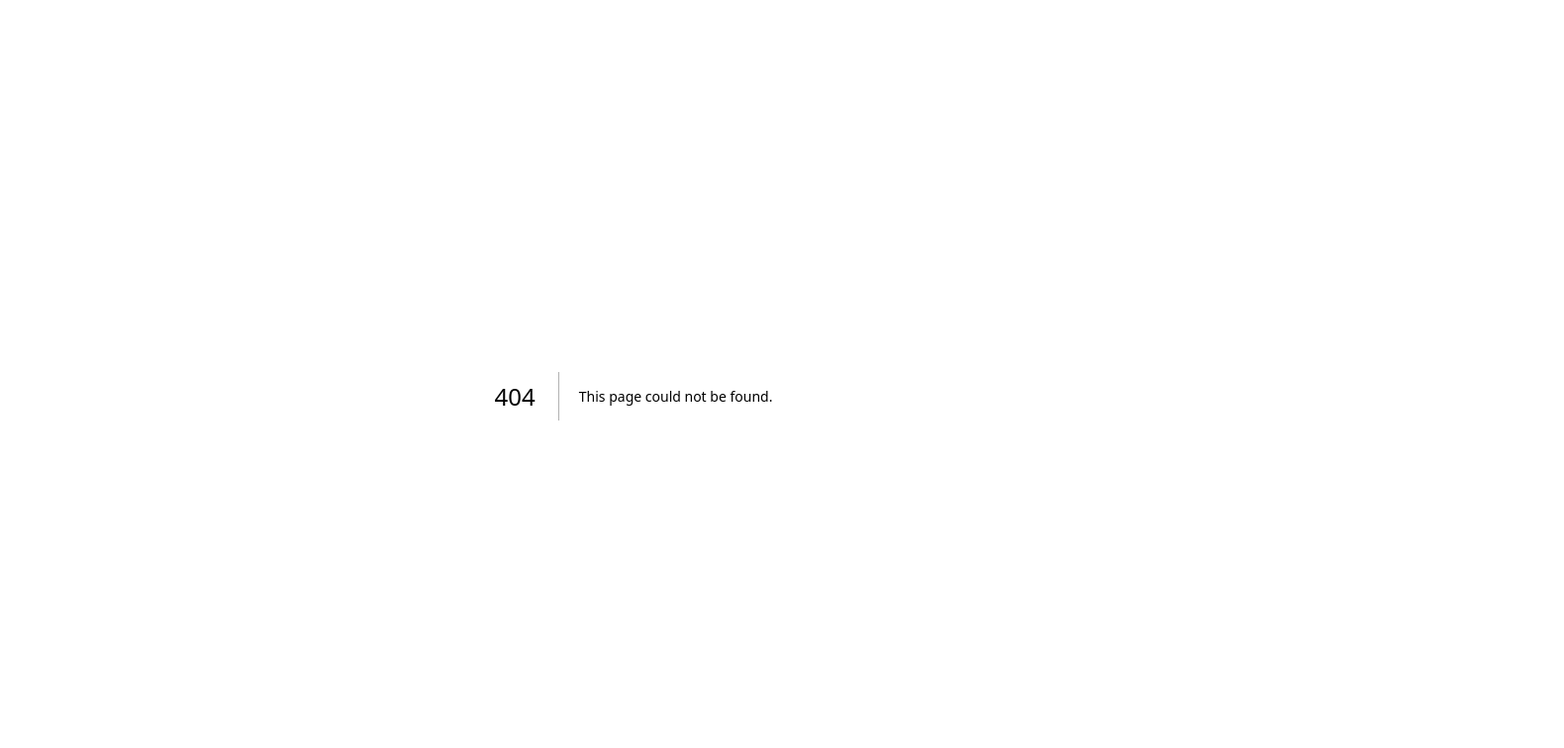
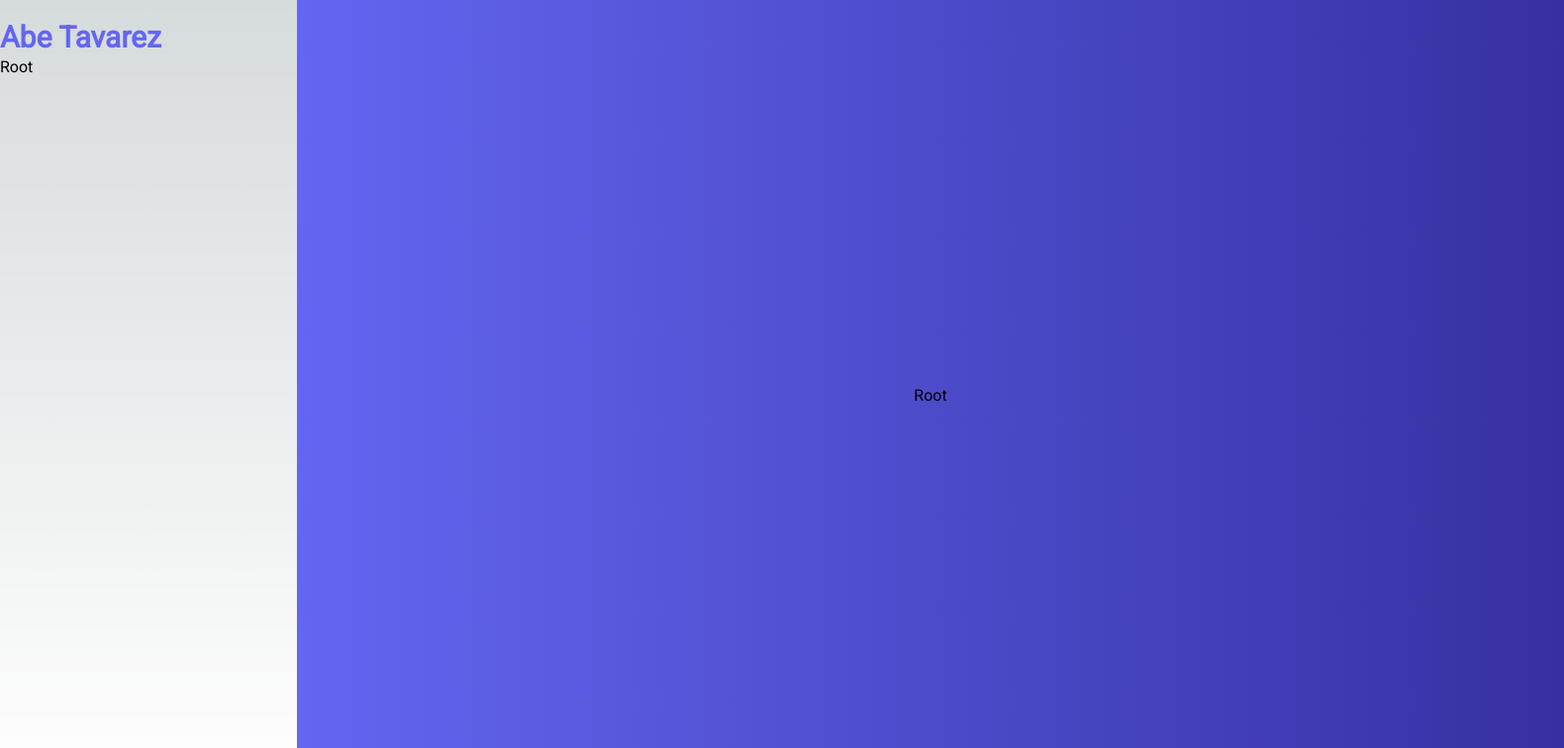
Before and after one commit to AbeTavarez/devp, a Next.js app: page /root in a window 1280 px wide. Before the commit this address had no page. Shown: the top 756 px of the page at 99% size, 1580 px wide, since content can reach past the window. Built offline with nearby package versions, Linux system fonts and the light colour scheme.

Commit message:
app layout

```diff
--- /dev/null
+++ b/components/AppLayout/AppLayout.js
@@ -0,0 +1,15 @@
+import Link from "next/link";
+
+export const AppLayout = ({ children }) => {
+  return (
+    <div className="grid grid-cols-[300px_1fr] h-screen max-h-screen">
+      <div>
+        <h4 className="text-3xl font-bold mt-5 text-indigo-500">Abe Tavarez</h4>
+        <nav>
+          <Link href="/root">Root</Link>
+        </nav>
+      </div>
+      {children}
+    </div>
+  );
+};
--- /dev/null
+++ b/components/AppLayout/index.js
@@ -0,0 +1 @@
+export * from './AppLayout';
--- /dev/null
+++ b/pages/_app.js
@@ -0,0 +1,23 @@
+import "@/styles/globals.css";
+import { Roboto, Monoton } from "next/font/google";
+
+const roboto = Roboto({
+  weight: ["400"],
+  subsets: ["latin"],
+  variable: '--font-roboto'
+});
+const monoton = Monoton({
+  weight: ["400"],
+  subsets: ["latin"],
+  variable: '--font-monoton'
+});
+
+export default function App({ Component, pageProps }) {
+  const getLayout = Component.getLayout || ((page) => page);
+
+  return (
+    <main className={`${roboto.className}`}>
+      {getLayout(<Component {...pageProps} />, pageProps)}
+    </main>
+  );
+}
--- a/pages/_app.tsx
+++ /dev/null
@@ -1,6 +0,0 @@
-import '@/styles/globals.css'
-import type { AppProps } from 'next/app'
-
-export default function App({ Component, pageProps }: AppProps) {
-  return <Component {...pageProps} />
-}
--- a/pages/index.tsx
+++ b/pages/index.js
@@ -26,7 +26,7 @@ export default function Home() {
         <div className="flex justify-center items-center">
           <input
             type="text"
-            className="mr-auto w-80 self-center p-1 shadow-sm border border-2 focus:outline-none focus:border-indigo-500 focus:ring-1 focus:ring-indigo-500 text-purple-400 rounded-md"
+            className="mr-auto w-80 self-center p-1 shadow-sm border-2 focus:outline-none focus:border-indigo-500 focus:ring-1 focus:ring-indigo-500 text-purple-400 rounded-md"
             placeholder="say hi back"
           />
           <Link
--- /dev/null
+++ b/pages/root.js
@@ -0,0 +1,19 @@
+import Image from "next/image";
+import { Inter } from "next/font/google";
+import { AppLayout } from "../components/AppLayout";
+
+// const inter = Inter({ subsets: ["latin"] });
+
+export default function Root() {
+  return (
+    <main
+      className={`flex justify-center items-center w-screen h-screen overflow-hidden relative bg-gradient-to-r from-indigo-500 to-indigo-800`}
+    >
+      <h1>Root</h1>
+    </main>
+  );
+}
+
+Root.getLayout = function getLayout(page, pageProps) {
+  return <AppLayout {...pageProps}>{page}</AppLayout>;
+};
--- a/tsconfig.json
+++ b/tsconfig.json
@@ -18,6 +18,6 @@
       "@/*": ["./*"]
     }
   },
-  "include": ["next-env.d.ts", "**/*.ts", "**/*.tsx"],
+  "include": ["next-env.d.ts", "**/*.ts", "**/*.tsx", "pages/_app.js", "pages/index.js", "pages/root.js"],
   "exclude": ["node_modules"]
 }
```
